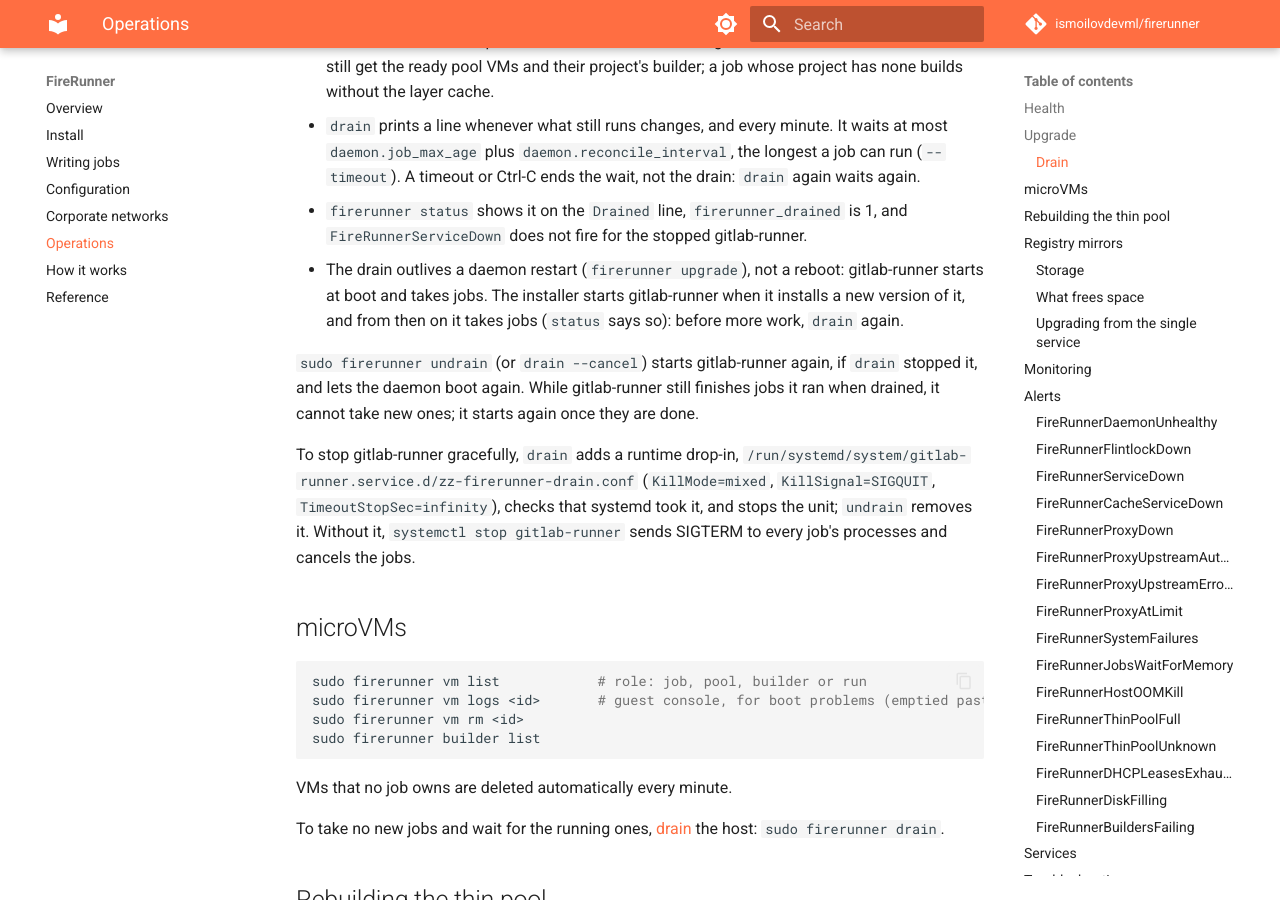
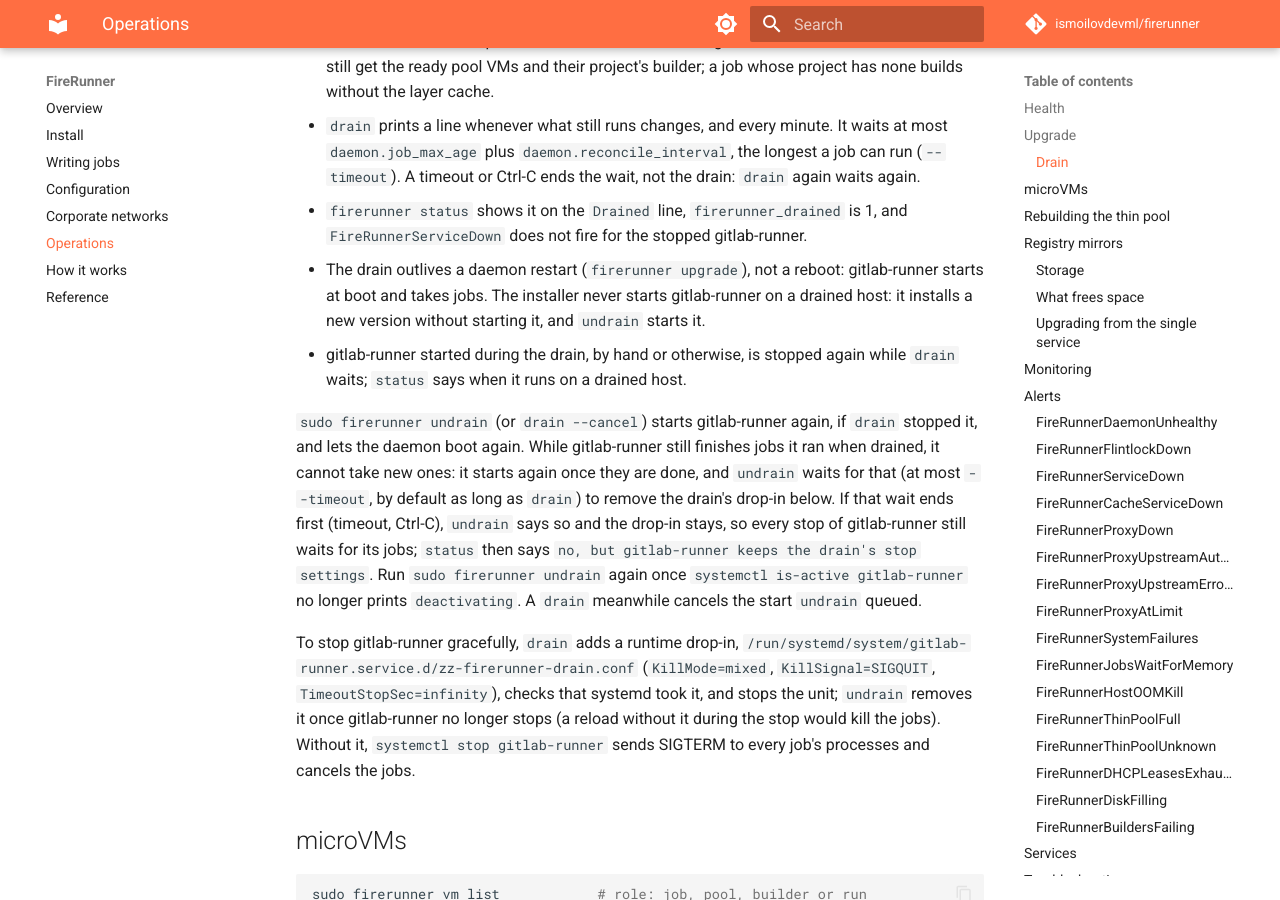
Before and after one commit to ismoilovdevml/firerunner, an MkDocs documentation site: the page built from docs/operations.md, in a window 1280 px wide and 900 px high, scrolled down 1960 px. Built offline with MkDocs 1.6.1 and Material for MkDocs 9.7.7, drawn with Linux system fonts in a browser that asks for light colours; comment, search, counter and statistics services are not loaded.

Commit message:
docs: undrain waits to remove the drain's stop settings
Also: the installer no longer starts gitlab-runner on a drained host,
and a drain stops a gitlab-runner started meanwhile.

```diff
--- a/docs/operations.md
+++ b/docs/operations.md
@@ -75,18 +75,26 @@ firerunner undrain takes jobs again (a reboot starts gitlab-runner and ends the
 - `firerunner status` shows it on the `Drained` line, `firerunner_drained` is 1, and
   `FireRunnerServiceDown` does not fire for the stopped gitlab-runner.
 - The drain outlives a daemon restart (`firerunner upgrade`), not a reboot: gitlab-runner starts at
-  boot and takes jobs. The installer starts gitlab-runner when it installs a new version of it, and
-  from then on it takes jobs (`status` says so): before more work, `drain` again.
+  boot and takes jobs. The installer never starts gitlab-runner on a drained host: it installs a
+  new version without starting it, and `undrain` starts it.
+- gitlab-runner started during the drain, by hand or otherwise, is stopped again while `drain`
+  waits; `status` says when it runs on a drained host.
 
 `sudo firerunner undrain` (or `drain --cancel`) starts gitlab-runner again, if `drain` stopped it,
 and lets the daemon boot again. While gitlab-runner still finishes jobs it ran when drained, it
-cannot take new ones; it starts again once they are done.
+cannot take new ones: it starts again once they are done, and `undrain` waits for that (at most
+`--timeout`, by default as long as `drain`) to remove the drain's drop-in below. If that wait ends
+first (timeout, Ctrl-C), `undrain` says so and the drop-in stays, so every stop of gitlab-runner
+still waits for its jobs; `status` then says `no, but gitlab-runner keeps the drain's stop
+settings`. Run `sudo firerunner undrain` again once `systemctl is-active gitlab-runner` no longer
+prints `deactivating`. A `drain` meanwhile cancels the start `undrain` queued.
 
 To stop gitlab-runner gracefully, `drain` adds a runtime drop-in,
 `/run/systemd/system/gitlab-runner.service.d/zz-firerunner-drain.conf` (`KillMode=mixed`,
 `KillSignal=SIGQUIT`, `TimeoutStopSec=infinity`), checks that systemd took it, and stops the unit;
-`undrain` removes it. Without it, `systemctl stop gitlab-runner` sends SIGTERM to every job's
-processes and cancels the jobs.
+`undrain` removes it once gitlab-runner no longer stops (a reload without it during the stop would
+kill the jobs). Without it, `systemctl stop gitlab-runner` sends SIGTERM to every job's processes
+and cancels the jobs.
 
 ## microVMs
 
```
Also changed, not shown: docs/reference.md (+1 -1 lines).
